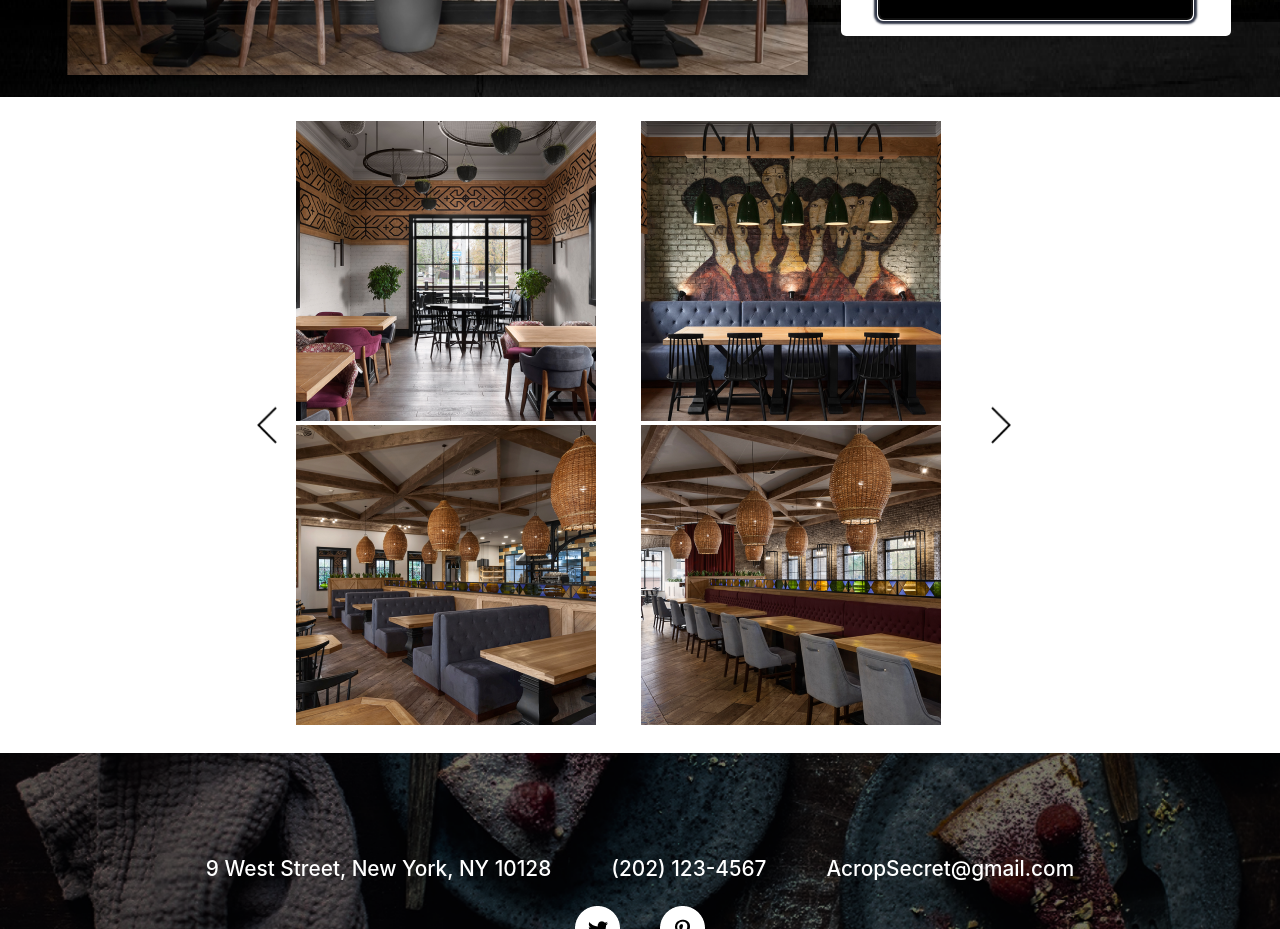
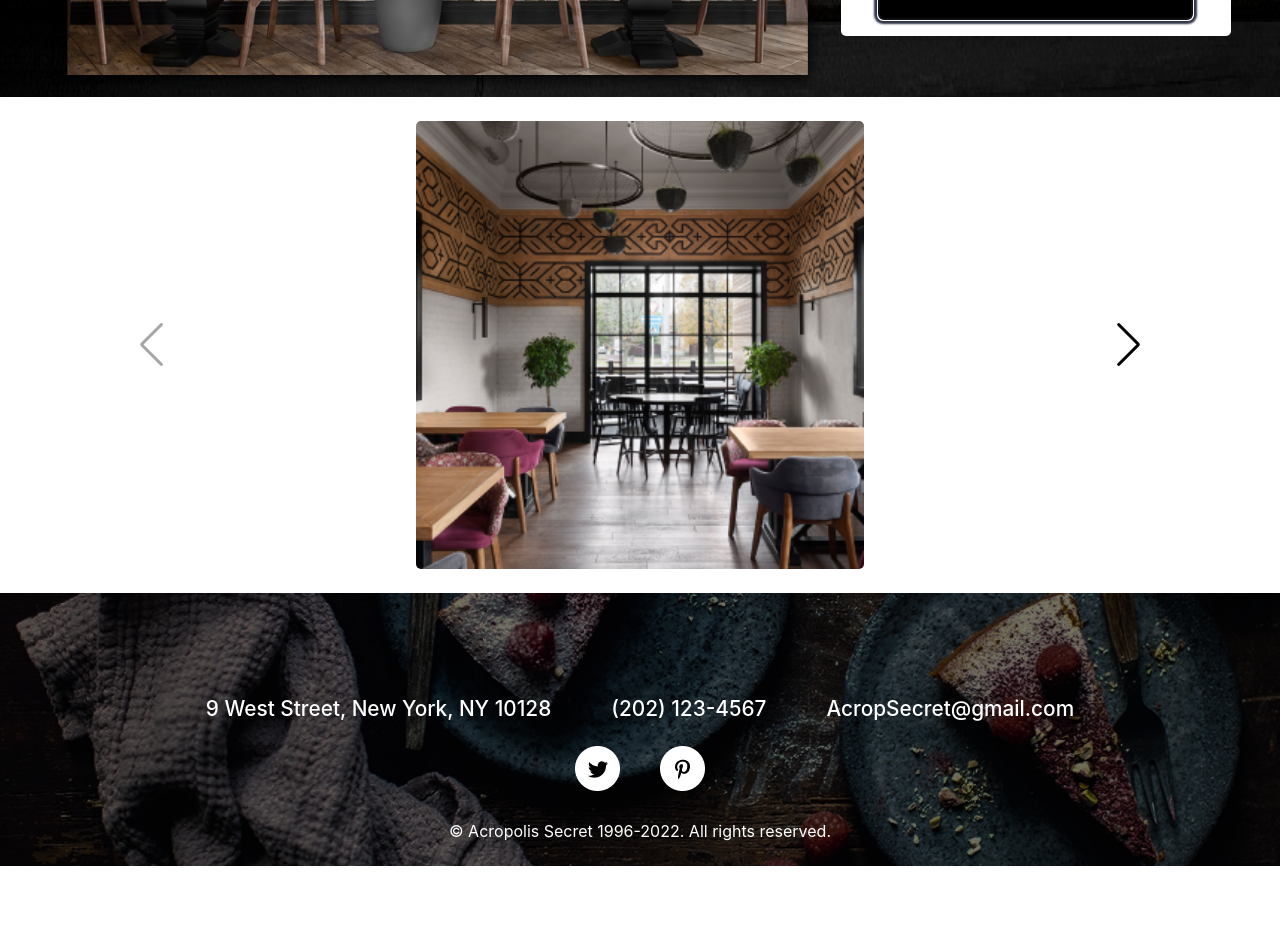
Before and after one commit to ninaTorgunakova/restaurant-project, a React (Create React App) app: page / in a window 1280 px wide. Shown: the part 2300-3229 px from the top of the page. After the commit the page ends 3166 px from the top, so only its background shows below. Built offline with nearby package versions, Linux system fonts and the light colour scheme.

Commit message:
Add new carousel

```diff
--- a/package.json
+++ b/package.json
@@ -18,6 +18,7 @@
     "react-scripts": "5.0.1",
     "react-slick": "^0.29.0",
     "slick-carousel": "^1.8.1",
+    "swiper": "^8.3.1",
     "typescript": "^4.7.4",
     "web-vitals": "^2.1.4"
   },
--- a/src/App.scss
+++ b/src/App.scss
@@ -9,23 +9,6 @@
   src: url("../public/fonts/montserrat.ttf");
 }
 
-.next-arrow {
-  height: 8% !important;
-  object-fit: contain;
-}
-
-.prev-arrow {
-  height: 8% !important;
-  margin-left: -2%;
-  object-fit: contain;
-  @media screen and (max-width: 300px) {
-    margin-left: 1%;
-  }
-  @media screen and (max-width: 300px) {
-    margin-left: 8%;
-  }
-}
-
 li.slick-active {
   background-color: black;
 }
@@ -35,3 +18,7 @@ li.slick-active {
   color: white;
   opacity: 0;
 }
+
+.slick-dots ul li {
+  border: 1px solid black;
+}
--- a/src/Gallery/Gallery.scss
+++ b/src/Gallery/Gallery.scss
@@ -1,26 +1,36 @@
-.slick-dots ul li {
-  position: inherit;
-  width: 20px;
-  height: 20px;
-  border: 1px solid black;
-  color: white;
+.gallery-block {
+  width: 80%;
+  margin: auto;
 }
 
-.gallery-block {
-  width: 77%;
-  & .gallery {
-    margin-left: 30%;
+.swiper {
+  height: 100%;
+}
+
+.slide-photo {
+  width: 35vw;
+  user-select: none;
+  border-radius: 5px;
+  @media screen and (max-width: 1024px) {
+    width: 50vw;
+  }
+  @media screen and (max-width: 650px) {
+    width: 68vw;
   }
 }
 
-.photo {
-  & img {
-    object-fit: contain;
-    width: 300px;
-    height: 300px;
-    @media screen and (max-width: 1150px) and (min-width: 700px) {
-      width: 190px;
-      height: 190px;
-    }
-  }
+.slide {
+  display: flex;
+  align-items: center;
+  justify-content: center;
 }
+
+.swiper-button-prev:after,
+.swiper-button-next:after {
+  color: black;
+}
+
+.swiper-button-prev,
+.swiper-button-next {
+  user-select: none;
+}
--- a/src/Gallery/Gallery.tsx
+++ b/src/Gallery/Gallery.tsx
@@ -1,46 +1,22 @@
-import Slider from 'react-slick';
-import 'slick-carousel/slick/slick-theme.css';
-import 'slick-carousel/slick/slick.css';
+import { Swiper, SwiperSlide } from "swiper/react";
+import { Navigation } from "swiper";
+
+import "swiper/css";
+import "swiper/css/navigation";
 
 import './Gallery.scss';
 import { PHOTOS } from './PHOTOS';
-import { NextArrow, PrevArrow } from '../arrows';
 
 const Gallery = () => {
-    const settings = {
-      useCSS: true,
-      dots: false,
-      swipe: true,
-      arrows: true,
-      infinite: true,
-      speed: 500,
-      rows: 2,
-      slidesPerRow: 1,
-      slidesToShow: 2,
-      slidesToScroll: 1,
-      dotsClass: 'slick-dots slick-thumb',
-      nextArrow: <NextArrow />,
-      prevArrow: <PrevArrow />,
-      appendDots: (dots: any) => (
-          <div>
-              <ul className='dotsBlock'> {dots} </ul>
-          </div>
-      ),
-      responsive:[{
-        breakpoint: 700,
-        settings: {
-            rows: 1,
-            slidesToShow: 1
-        }
-      }]
-    };
     return (
       <div id='gallery' className='gallery-block'>
-        <Slider {...settings} className='gallery'>
+        <Swiper navigation={true} modules={[Navigation]} className="mySwiper">
           {PHOTOS.map(photo =>
-            <div className='photo' key={photo.id}><img src={photo.path} alt=''/></div>
+            <SwiperSlide className='slide' key={photo.id}>
+              <img src={photo.path} className='slide-photo' alt=''/>
+            </SwiperSlide>
           )}
-        </Slider>
+        </Swiper>
       </div>
     );
 };
--- /dev/null
+++ b/src/Menu/Arrows/Arrows.scss
@@ -0,0 +1,16 @@
+.next-arrow {
+  height: 8% !important;
+  object-fit: contain;
+}
+
+.prev-arrow {
+  height: 8% !important;
+  margin-left: -2%;
+  object-fit: contain;
+  @media screen and (max-width: 300px) {
+    margin-left: 1%;
+  }
+  @media screen and (max-width: 300px) {
+    margin-left: 8%;
+  }
+}
--- a/src/arrows.tsx
+++ b/src/Menu/Arrows/Arrows.tsx
@@ -1,4 +1,5 @@
 import classnames from 'classnames';
+import './Arrows.scss';
 
 export function NextArrow(props: any) {
   const { className, onClick } = props;
--- a/src/Menu/Carousel/Carousel.scss
+++ /dev/null
@@ -1,3 +0,0 @@
-.slick-dots ul li {
-  border: 1px solid black;
-}
--- a/src/Menu/Menu.tsx
+++ b/src/Menu/Menu.tsx
@@ -1,4 +1,4 @@
-import CarouselComponent from './Carousel/Carousel';
+import CarouselComponent from './Carousel';
 import './Menu.scss';
 
 const Menu = () => {
--- a/src/Reservation/Reservation.scss
+++ b/src/Reservation/Reservation.scss
@@ -5,7 +5,8 @@
   justify-content: center;
   background: url("../../public/reservation-background.png") no-repeat;
   background-size: cover;
-  & .photo{
+  & .photo {
+    user-select: none;
     height: 440px;
     @media screen and (max-width: 1200px) {
       display: none;
@@ -90,10 +91,8 @@
   height: 35px;
   @media screen and (max-width: 600px) {
     width: 150px;
-    height: 25px;
   }
   @media screen and (max-width: 400px) {
     width: 100px;
-    height: 25px;
   }
 }
```
Also changed, not shown: src/Menu/Carousel.tsx (renamed from src/Menu/Carousel/Carousel.tsx, +3 -4 lines).
